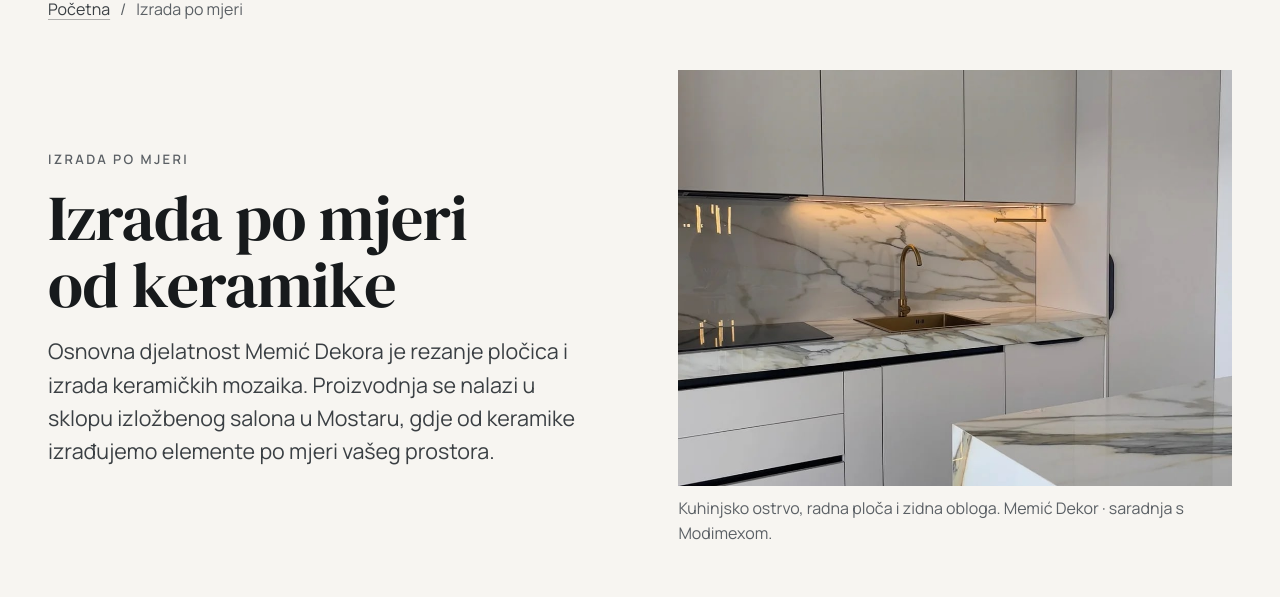
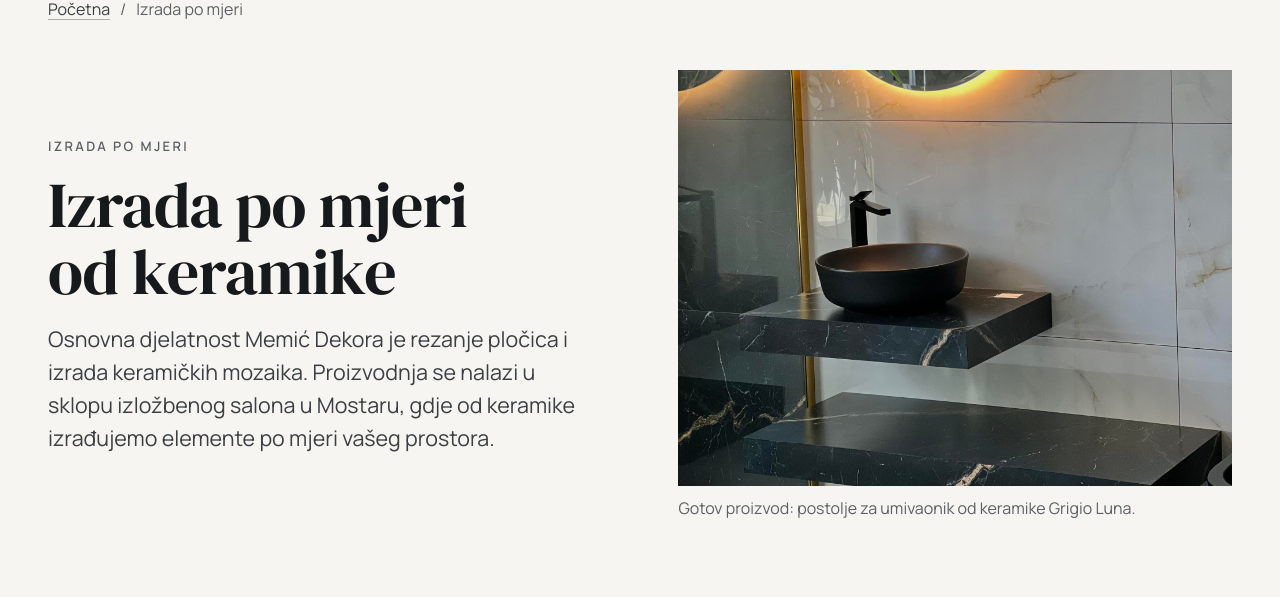
Before and after one commit to tvkuca1113-art/Memicdekor, a Next.js app: page /proizvodnja in a window 1280 px wide. Shown: the part 145-742 px from the top of the page. Built offline with nearby package versions, Linux system fonts and the light colour scheme; no server answers.

Commit message:
Razdvoji fotografije proizvoda i proizvodnje

```diff
--- a/src/app/proizvodnja/page.tsx
+++ b/src/app/proizvodnja/page.tsx
@@ -17,7 +17,7 @@ export default function ProductionPage() {
         eyebrow="Izrada po mjeri"
         title="Izrada po mjeri od keramike"
         lead="Osnovna djelatnost Memić Dekora je rezanje pločica i izrada keramičkih mozaika. Proizvodnja se nalazi u sklopu izložbenog salona u Mostaru, gdje od keramike izrađujemo elemente po mjeri vašeg prostora."
-        photo={photos.kuhinjskePloce}
+        photo={photos.postolje}
       />
 
       <ContentSection id="sta-izradujemo" photo={photos.stolSequoia} eyebrow="Proizvodnja" title="Šta izrađujemo">
```
